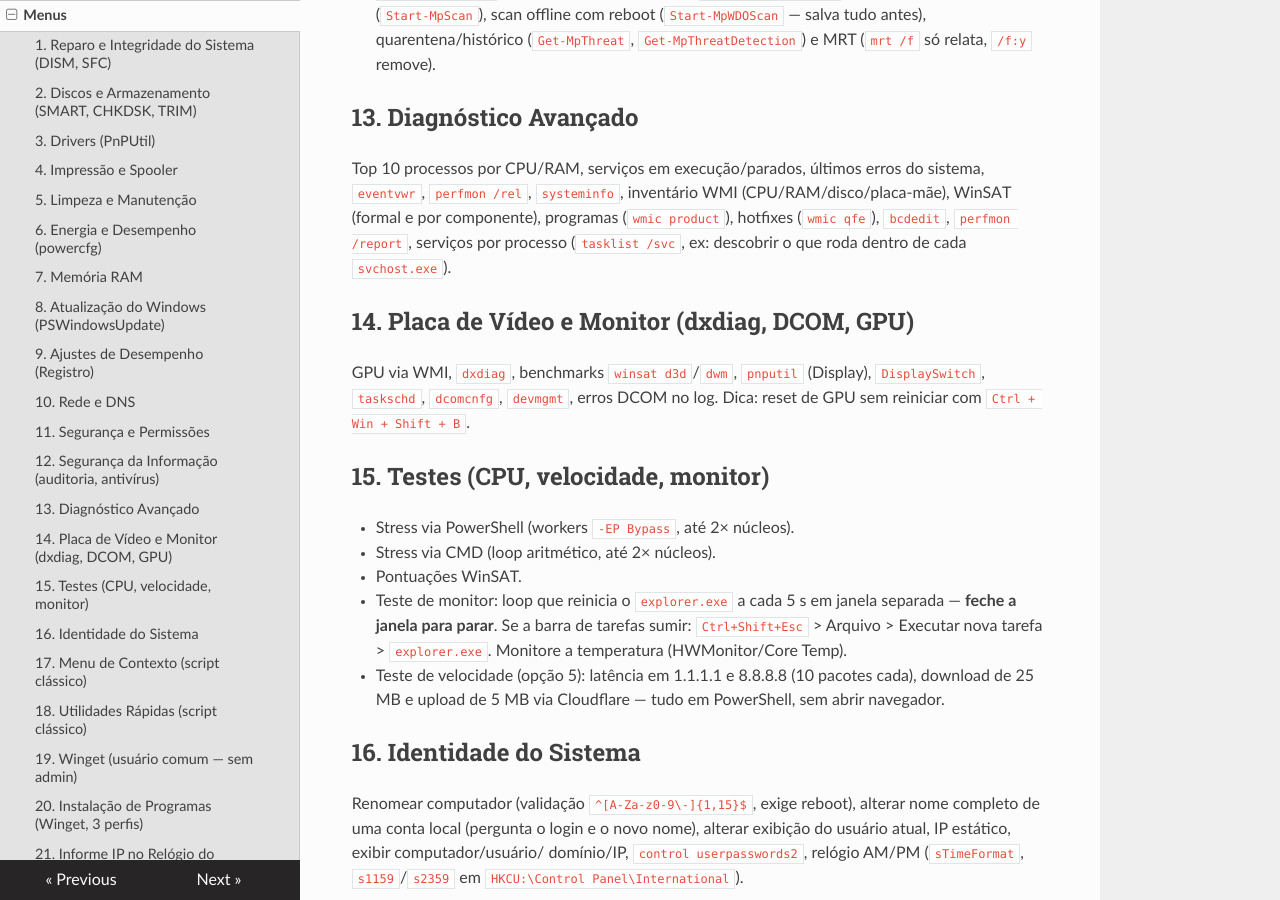
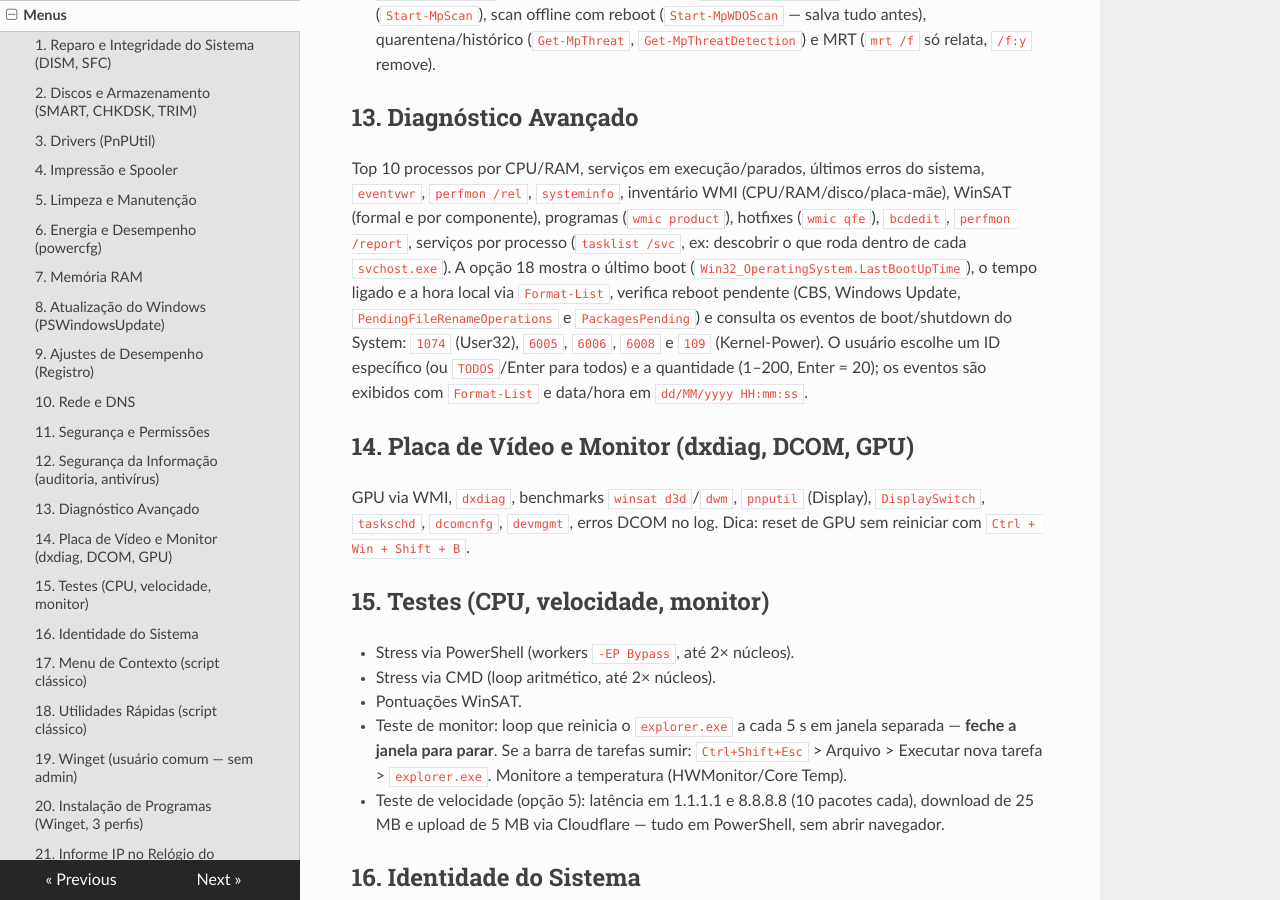
Before and after one commit to klaytonPrinceMS/ps1Bat, an MkDocs documentation site: the page built from docs/menus.md, in a window 1280 px wide and 900 px high, scrolled down 3903 px. Built offline with MkDocs 1.6.1, drawn with Linux system fonts in a browser that asks for light colours; nearby versions of some CDN libraries.

Commit message:
261124 adiciona boot reboot e eventos no menu 13

```diff
--- a/docs/menus.md
+++ b/docs/menus.md
@@ -180,7 +180,14 @@ do sistema, `eventvwr`, `perfmon /rel`, `systeminfo`, inventário WMI
 (CPU/RAM/disco/placa-mãe), WinSAT (formal e por componente), programas
 (`wmic product`), hotfixes (`wmic qfe`), `bcdedit`, `perfmon /report`,
 serviços por processo (`tasklist /svc`, ex: descobrir o que roda
-dentro de cada `svchost.exe`).
+dentro de cada `svchost.exe`). A opção 18 mostra o último boot
+(`Win32_OperatingSystem.LastBootUpTime`), o tempo ligado e a hora local via
+`Format-List`, verifica reboot pendente (CBS, Windows Update,
+`PendingFileRenameOperations` e `PackagesPending`) e consulta os eventos de
+boot/shutdown do System: `1074` (User32), `6005`, `6006`, `6008` e `109`
+(Kernel-Power). O usuário escolhe um ID específico (ou `TODOS`/Enter para
+todos) e a quantidade (1–200, Enter = 20); os eventos são exibidos com
+`Format-List` e data/hora em `dd/MM/yyyy HH:mm:ss`.
 
 ## 14. Placa de Vídeo e Monitor (dxdiag, DCOM, GPU)
 
```
Also changed, not shown: README.md (+1 -1 lines), 2 other files.
